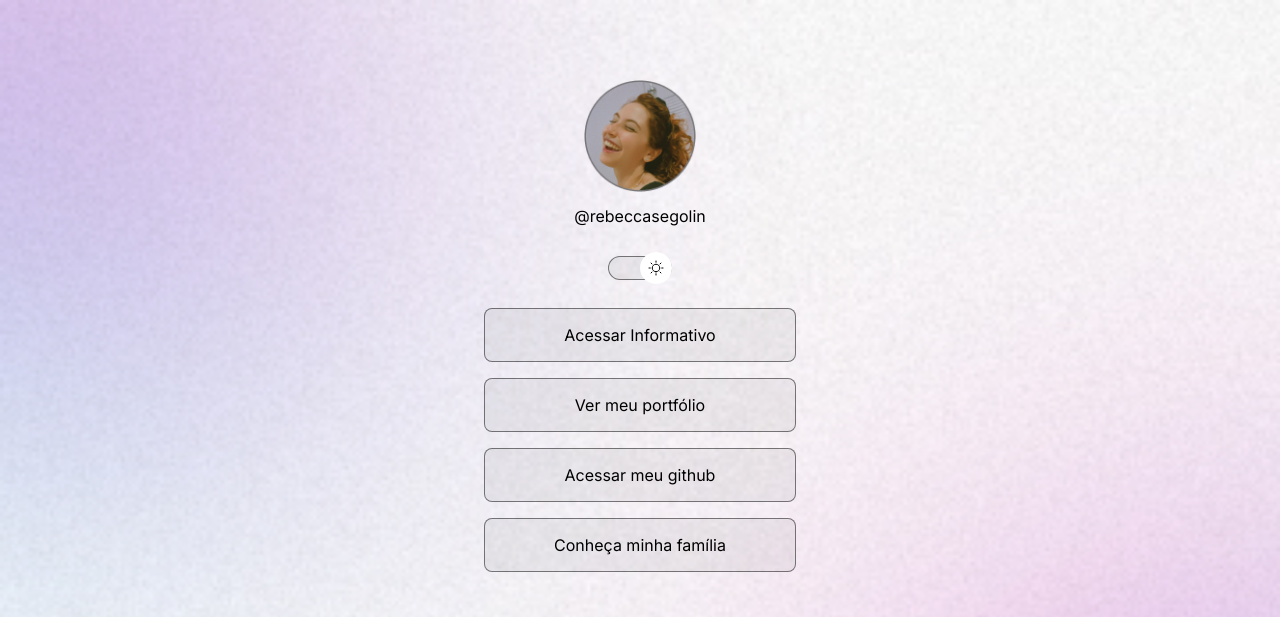
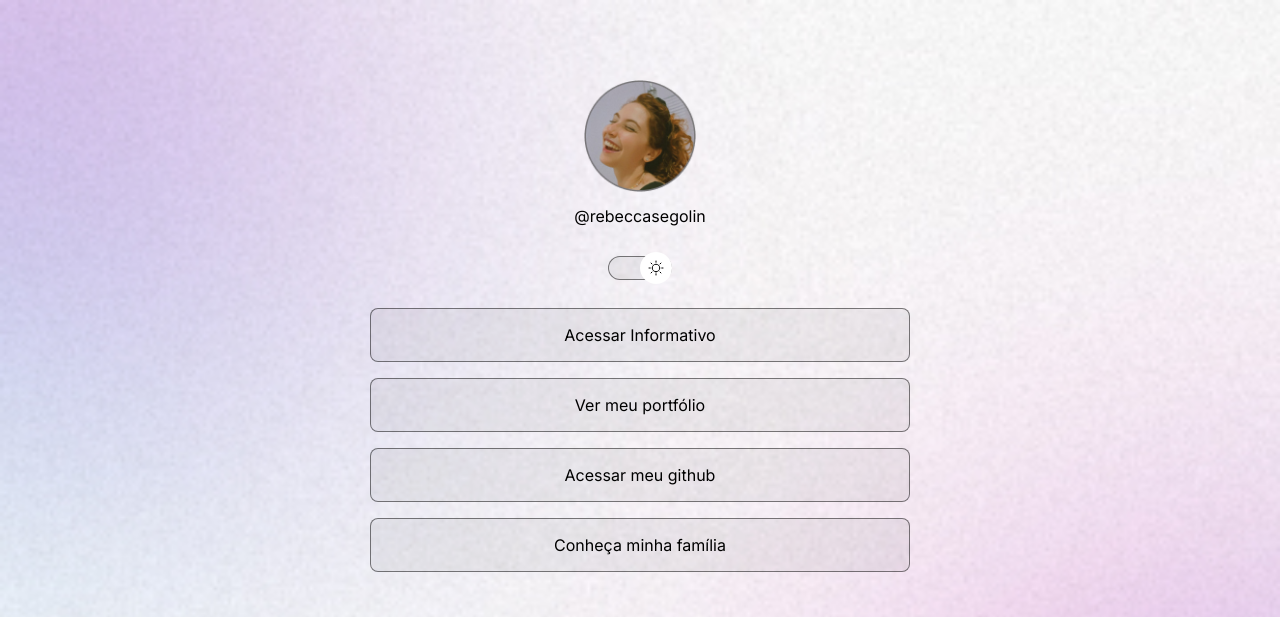
Before and after one commit to rebeccasegolin/projetoteste1, a plain HTML site: page index.html in a window 1280 px wide. Shown: the top 617 px of the page. Drawn offline with nearby package versions, Linux system fonts and the light colour scheme.

Commit message:
adjust container width

```diff
--- a/style.css
+++ b/style.css
@@ -42,7 +42,9 @@ body * {
 }
 
 #container {
-  width: 360px;
+  /*width: 360px;*/
+  width: 100%;
+  max-width: 588px; /*mudando o width para 100% consigo ter uma melhor visualização em mobile, e com um valor máximo de largura, ao entrar em um computador, o container não vai de uma ponta a outra*/
   /*a altura muitas vezes não é necessária, pois ela vai seguir conforme o conteúdo da página, sendo necessária, talvez, se for aplicar uma borda*/
   /*border: 1px white solid; - estava usando a borda para visualizar, não preciso mais dela*/
   /*a margem, como outros atributos, segue a sequência do relógio: top, right, bottom, left. Se eu coloco só um valor em pixel aplica para todos, se eu coloco dois valores, o primeiro vai aplicar em cima e embaixo e o segundo nas laterais, se eu aplicar três valores, vai aplicar o primeiro em cima, o segundo nas laterais, e o terceiro embaixo, e se colocar quatro valores, vai seguir a ordem do relógio (cima, direita, baixo, esquerda)*/
```
